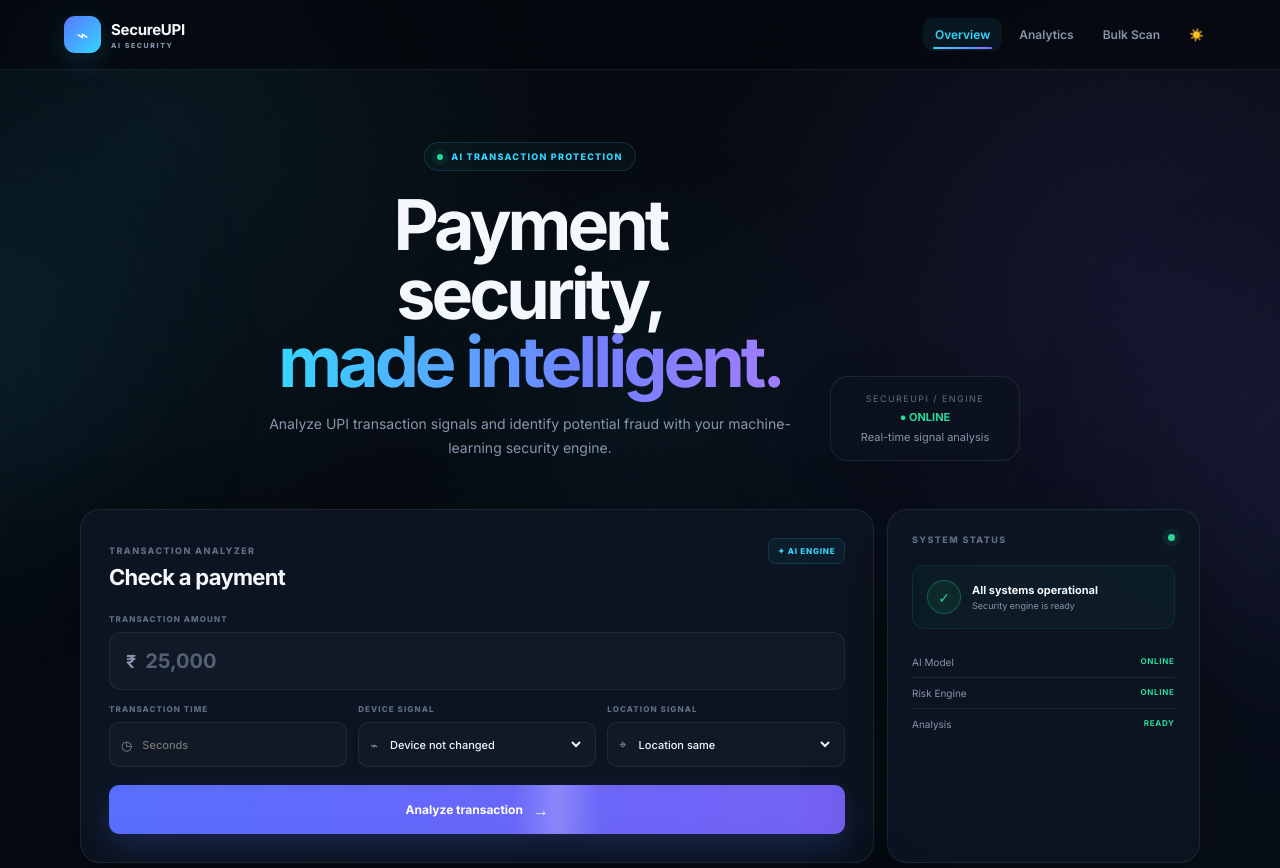
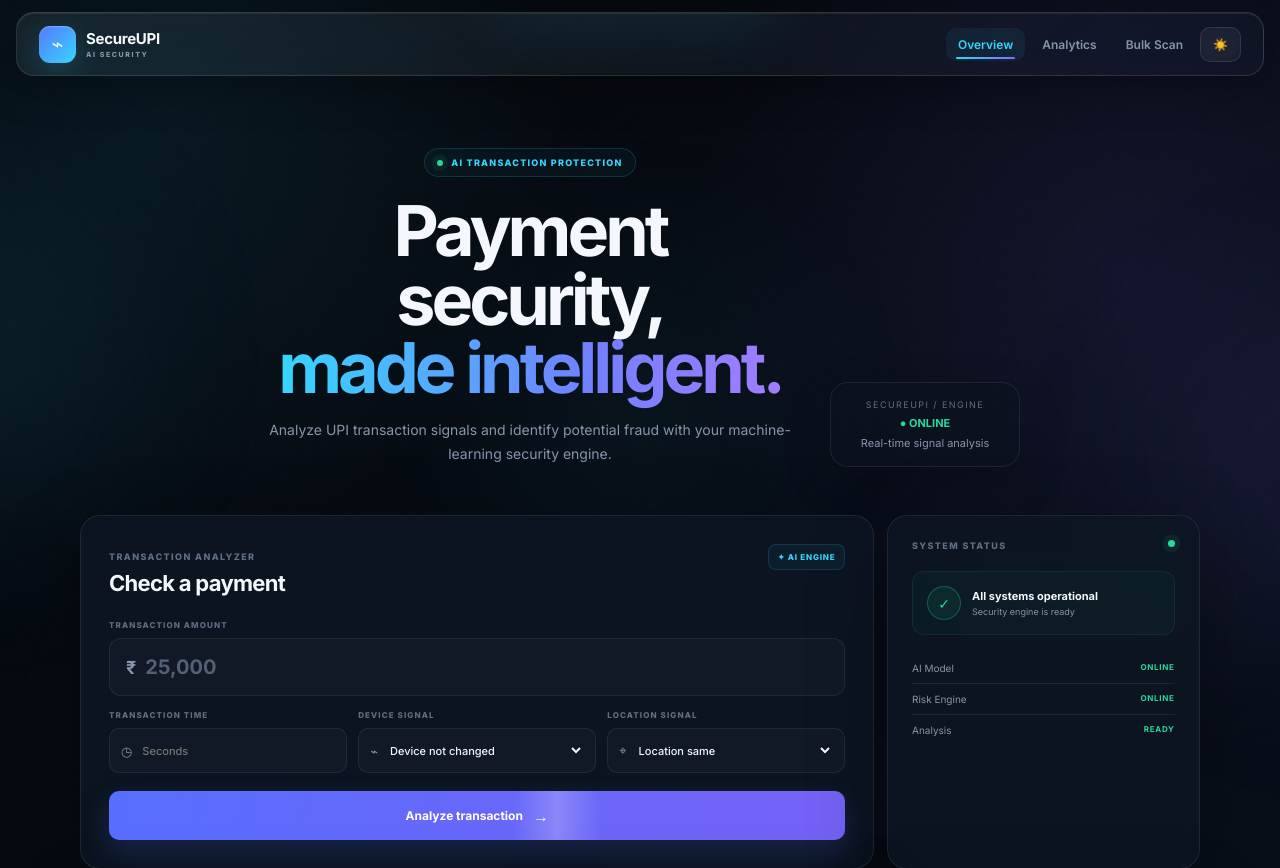
Before and after one commit to mirza-ops/SecureUPI-AI, a Flask app: page / in a window 1280 px wide. Shown: the top 868 px of the page. Run offline with Flask 3, Linux system fonts and the light colour scheme; parts of the project's set-up code (start-up, migrations or seed data) failed here and were passed over.

Commit message:
Add premium glass navbar styles

```diff
--- a/static/style.css
+++ b/static/style.css
@@ -2231,3 +2231,151 @@ footer{
     transition:none !important;
   }
 }
+/* =========================================================
+   PREMIUM GLASS NAVBAR
+   ========================================================= */
+
+nav{
+  position:sticky;
+  top:12px;
+  z-index:100;
+
+  width:calc(100% - 32px);
+  margin:12px auto 0;
+
+  height:64px;
+  padding:0 22px;
+
+  background:
+    linear-gradient(
+      135deg,
+      rgba(255,255,255,.075),
+      rgba(255,255,255,.025)
+    );
+
+  border:1px solid rgba(255,255,255,.12);
+  border-radius:18px;
+
+  backdrop-filter:blur(22px) saturate(150%);
+  -webkit-backdrop-filter:blur(22px) saturate(150%);
+
+  box-shadow:
+    0 12px 40px rgba(0,0,0,.28),
+    inset 0 1px 0 rgba(255,255,255,.08);
+
+  overflow:hidden;
+}
+
+/* Glass reflection */
+nav::before{
+  content:"";
+  position:absolute;
+  inset:0;
+
+  background:
+    linear-gradient(
+      110deg,
+      transparent 20%,
+      rgba(255,255,255,.07) 45%,
+      transparent 70%
+    );
+
+  transform:translateX(-100%);
+  transition:transform .8s ease;
+
+  pointer-events:none;
+}
+
+nav:hover::before{
+  transform:translateX(100%);
+}
+
+/* Cyan ambient glow */
+nav::after{
+  content:"";
+  position:absolute;
+  width:280px;
+  height:80px;
+
+  left:50%;
+  top:-70px;
+
+  transform:translateX(-50%);
+
+  background:rgba(53,214,255,.10);
+  filter:blur(35px);
+
+  pointer-events:none;
+}
+
+/* Keep navbar content above effects */
+nav > *{
+  position:relative;
+  z-index:2;
+}
+
+/* Brand glass glow */
+.brand-icon{
+  box-shadow:
+    0 8px 28px rgba(53,214,255,.20),
+    inset 0 1px 1px rgba(255,255,255,.25);
+}
+
+/* Navigation links */
+.nav-links a{
+  border-radius:10px;
+  transition:
+    background .25s ease,
+    color .25s ease,
+    transform .25s ease;
+}
+
+.nav-links a:hover{
+  background:rgba(255,255,255,.07);
+  transform:translateY(-1px);
+}
+
+/* Theme button */
+.toggle-btn{
+  border:1px solid rgba(255,255,255,.10);
+  background:rgba(255,255,255,.045);
+  backdrop-filter:blur(10px);
+  -webkit-backdrop-filter:blur(10px);
+  border-radius:10px;
+  transition:.25s ease;
+}
+
+.toggle-btn:hover{
+  background:rgba(53,214,255,.10);
+  border-color:rgba(53,214,255,.25);
+  transform:translateY(-1px);
+}
+
+/* Light mode */
+body.light-mode nav{
+  background:
+    linear-gradient(
+      135deg,
+      rgba(255,255,255,.72),
+      rgba(255,255,255,.42)
+    );
+
+  border-color:rgba(20,31,55,.10);
+
+  box-shadow:
+    0 12px 40px rgba(39,55,87,.12),
+    inset 0 1px 0 rgba(255,255,255,.8);
+}
+
+/* Mobile */
+@media(max-width:600px){
+  nav{
+    top:8px;
+    width:calc(100% - 18px);
+    margin-top:8px;
+    min-height:58px;
+    height:auto;
+    padding:8px 11px;
+    border-radius:15px;
+  }
+}
```
